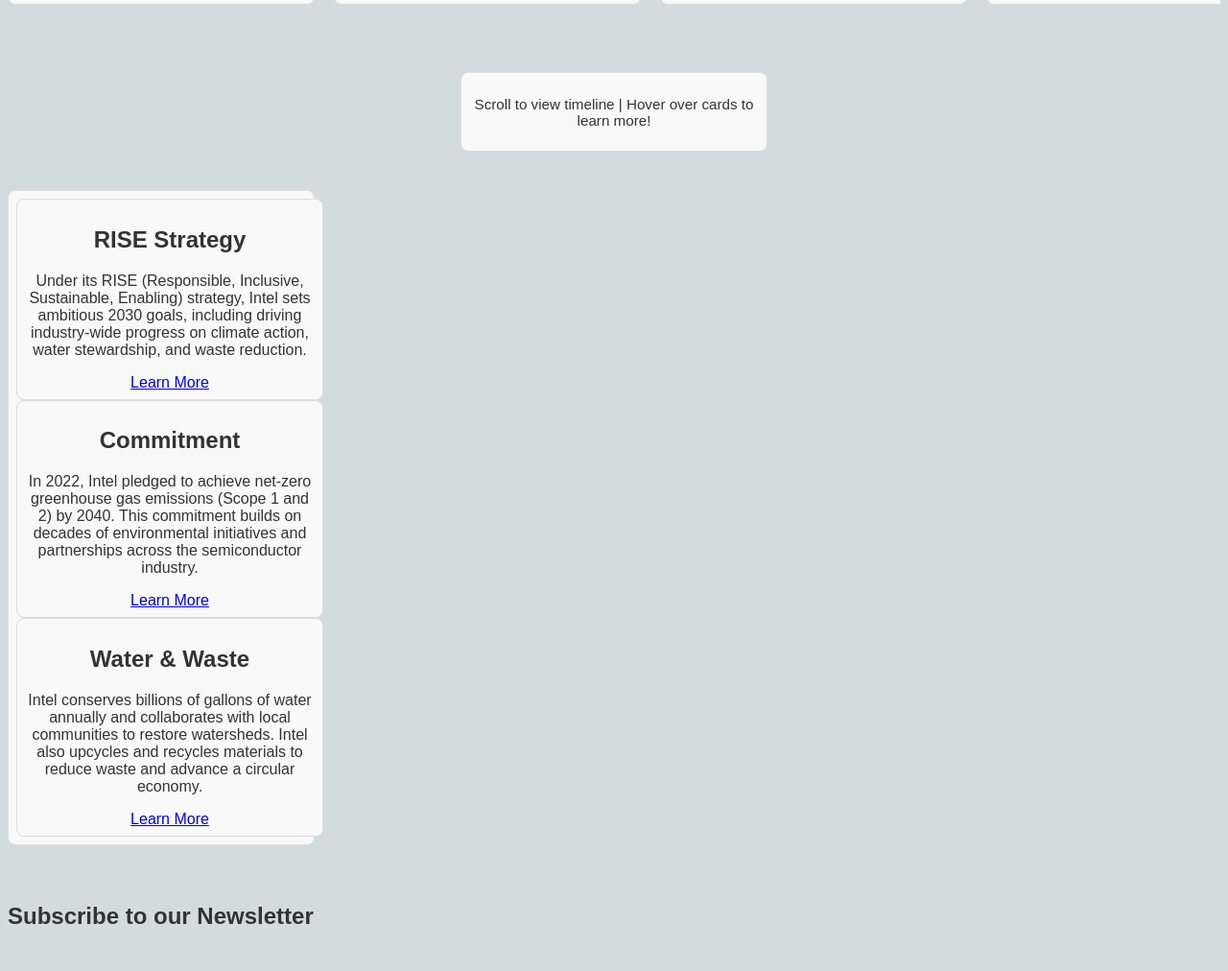
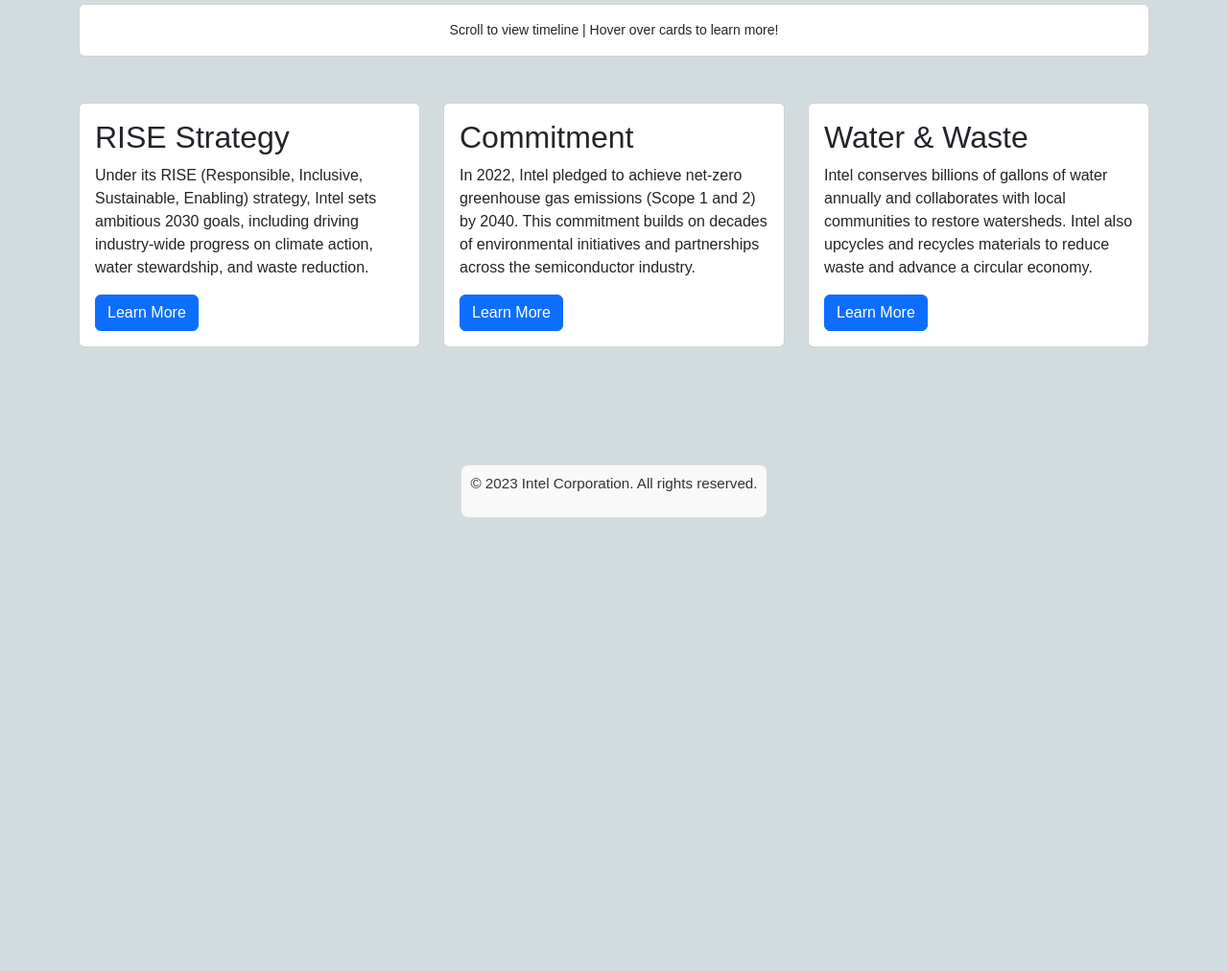
Before and after one commit to MadisonCeriani/03-project-intel-localization, a plain HTML site: page index.html in a window 1280 px wide. Shown: the part 489-1501 px from the top of the page at 96% size. After the commit the page ends 1049 px from the top, so only its background shows below. Drawn offline with nearby package versions, Linux system fonts and the light colour scheme.

Commit message:
Add RISE strategy and commitment sections with Bootstrap styling to index.html

```diff
--- a/index.html
+++ b/index.html
@@ -4,6 +4,8 @@
   <meta charset="UTF-8" />
   <meta name="viewport" content="width=device-width, initial-scale=1.0" />
   <title>Intel: Sustainability Through the Ages</title>
+  <!-- Enable Bootstrap RTL support for right-to-left layouts -->
+  <link rel="stylesheet" href="https://cdn.jsdelivr.net/npm/bootstrap@5.3.8/dist/css/bootstrap.rtl.min.css" integrity="sha384-CfCrinSRH2IR6a4e6fy2q6ioOX7O6Mtm1L9vRvFZ1trBncWmMePhzvafv7oIcWiW" crossorigin="anonymous">
   <link rel="stylesheet" href="style.css" />
 </head>
 <body>
@@ -146,77 +148,77 @@
           next-generation sustainable semiconductor manufacturing.
         </p>
       </div>
+
     </div>
   </section>
-  <!-- Footer Section -->
-  <section>
-    <div class="footer">
-      <p>Scroll to view timeline | Hover over cards to learn more!</p>
 
+  <!-- Info text centered and inside a Bootstrap card under timeline -->
+  <div class="container my-3">
+    <!-- Bootstrap card for simple styling -->
+    <div class="card">
+      <div class="card-body text-center small timeline-info-text">
+        <!-- This text helps users understand how to use the timeline -->
+        Scroll to view timeline | Hover over cards to learn more!
+      </div>
+    </div>
+  </div>
 
-        <!-- Closing HTML tag included as per request -->
-</html>
-      </p>
-    </div>
-  </section>
-   <section>
-    <div>
-
-      <!-- Column 1 -->
-      <div>
-        <h2>RISE Strategy</h2>
-        <p>
+  <!-- New Three-Column Section using Bootstrap Grid and Cards -->
+  <div class="container my-5">
+    <div class="row">
+      <!-- Each column contains a Bootstrap card for simple styling -->
+      <div class="col-12 col-md-6 col-lg-4 mb-4">
+        <div class="card h-100">
+          <div class="card-body">
+            <h2 class="card-title">RISE Strategy</h2>
+            <p class="card-text">
               Under its RISE (Responsible, Inclusive, Sustainable, Enabling) strategy,
               Intel sets ambitious 2030 goals, including driving industry-wide
               progress on climate action, water stewardship, and waste reduction.
             </p>
-        <!-- Learn More Button -->
-        <a href="#">Learn More</a>
+            <a href="#" class="btn btn-primary">Learn More</a>
           </div>
-
-      <!-- Column 2 -->
-      <div>
-        <h2>Commitment</h2>
-        <p>
+        </div>
+      </div>
+      <div class="col-12 col-md-6 col-lg-4 mb-4">
+        <div class="card h-100">
+          <div class="card-body">
+            <h2 class="card-title">Commitment</h2>
+            <p class="card-text">
               In 2022, Intel pledged to achieve net-zero greenhouse gas emissions
               (Scope 1 and 2) by 2040. This commitment builds on decades of
               environmental initiatives and partnerships across the semiconductor
               industry.
             </p>
-        <!-- Learn More Button -->
-        <a href="#">Learn More</a>
+            <a href="#" class="btn btn-primary">Learn More</a>
           </div>
-
-      <!-- Column 3 -->
-      <div>
-        <h2>Water &amp; Waste</h2>
-        <p>
+        </div>
+      </div>
+      <div class="col-12 col-md-6 col-lg-4 mb-4">
+        <div class="card h-100">
+          <div class="card-body">
+            <h2 class="card-title">Water &amp; Waste</h2>
+            <p class="card-text">
               Intel conserves billions of gallons of water annually and
               collaborates with local communities to restore watersheds.
               Intel also upcycles and recycles materials to reduce waste and
               advance a circular economy.
             </p>
-        <!-- Learn More Button -->
-        <a href="#">Learn More</a>
+            <a href="#" class="btn btn-primary">Learn More</a>
+          </div>
+        </div>
+      </div>
+    </div>
+    <!--
+      - Each topic is now inside its own Bootstrap card for clear separation.
+      - Cards are responsive and look good on all screen sizes.
+      - The h-100 class makes all cards the same height in a row.
+    -->
   </div>
 
+  <!-- Footer Section -->
+  <section>
+    <div class="footer">
+      <p>&copy; 2023 Intel Corporation. All rights reserved.</p>
     </div>
-  </section>
-
-  <!-- Subscription Form -->
-  <section>
-    <h2>Subscribe to our Newsletter</h2>
-    <!-- Add form here -->
-  </section>
-</body>
-</html>
-
-</body>
-</html>
-      </p>
-    </div>
-  </section>
-
-
-</body>
-</html>
+    <!-- Closing HTML tag included as per request -->
```
Lines whose indentation alone changed are shown as unchanged.
